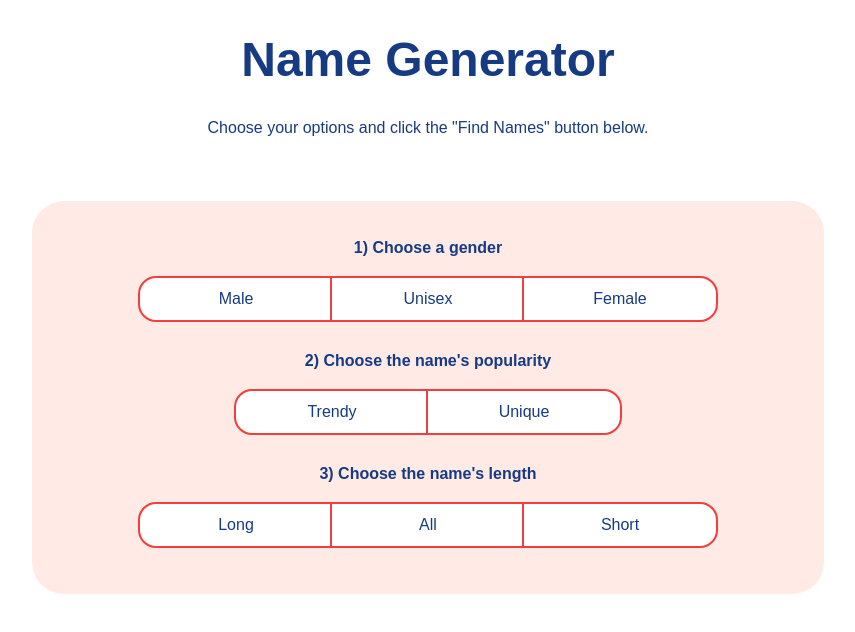
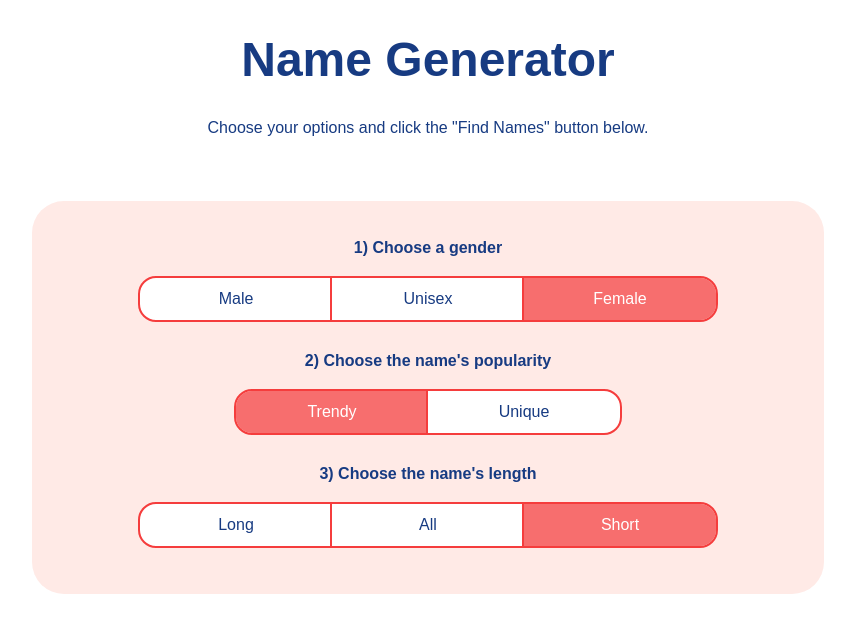
Before and after one commit to becathey/name-generator-nuxt, a Nuxt app: page / in a window 1280 px wide. Shown: the top 632 px of the page, without its empty margins (212-1067 px from the left). Built offline with nearby package versions, Linux system fonts and the light colour scheme.

Commit message:
Add conditional class to buttons, define state object type, define string types for keys

```diff
--- a/app.vue
+++ b/app.vue
@@ -1,3 +1,30 @@
+<script setup lang='ts'>
+enum Gender {
+  FEMALE = 'Female',
+  MALE = 'Male',
+  UNISEX = 'Unisex',
+}
+enum Popularity {
+  TRENDY = 'Trendy',
+  UNIQUE = 'Unique',
+}
+enum Length {
+  LONG = 'Long',
+  ALL = 'All',
+  SHORT = 'Short',
+}
+interface OptionsState {
+  gender: Gender;
+  popularity: Popularity;
+  length: Length;
+}
+const options = reactive<OptionsState>({
+  gender: Gender.FEMALE,
+  popularity: Popularity.TRENDY,
+  length: Length.SHORT,
+})
+</script>
+
 <template>
   <div class="container">
     <h1>Name Generator</h1>
@@ -6,24 +33,24 @@
       <div class="option-container">
         <h4>1) Choose a gender</h4>
         <div class="option-buttons">
-          <button class="option option-left">Male</button>
-          <button class="option">Unisex</button>
-          <button class="option option-right">Female</button>
+          <button :class="options.gender === Gender.MALE && 'option-active'" class="option option-left">Male</button>
+          <button :class="options.gender === Gender.UNISEX && 'option-active'" class="option">Unisex</button>
+          <button :class="options.gender === Gender.FEMALE && 'option-active'" class="option option-right">Female</button>
         </div>
       </div>
       <div class="option-container">
         <h4>2) Choose the name's popularity</h4>
         <div class="option-buttons">
-          <button class="option option-left">Trendy</button>
-          <button class="option option-right">Unique</button>
+          <button :class="options.popularity === Popularity.TRENDY && 'option-active'" class="option option-left">Trendy</button>
+          <button :class="options.popularity === Popularity.UNIQUE && 'option-active'" class="option option-right">Unique</button>
         </div>
       </div>
       <div class="option-container">
         <h4>3) Choose the name's length</h4>
         <div class="option-buttons">
-          <button class="option option-left">Long</button>
-          <button class="option">All</button>
-          <button class="option option-right">Short</button>
+          <button :class="options.length === Length.LONG && 'option-active'" class="option option-left">Long</button>
+          <button :class="options.length === Length.ALL && 'option-active'" class="option">All</button>
+          <button :class="options.length === Length.SHORT && 'option-active'" class="option option-right">Short</button>
         </div>
       </div>
     </div>
@@ -68,4 +95,8 @@ h1 {font-size: 3rem;}
 .option-right {
   border-radius: 0 1rem 1rem 0;
 }
+.option-active {
+  background-color: hsl(360, 90%, 70%);
+  color: white;
+}
 </style>
```
